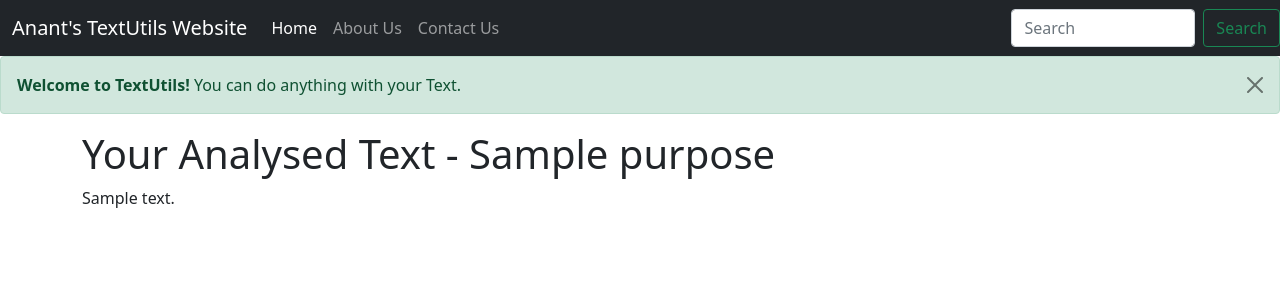
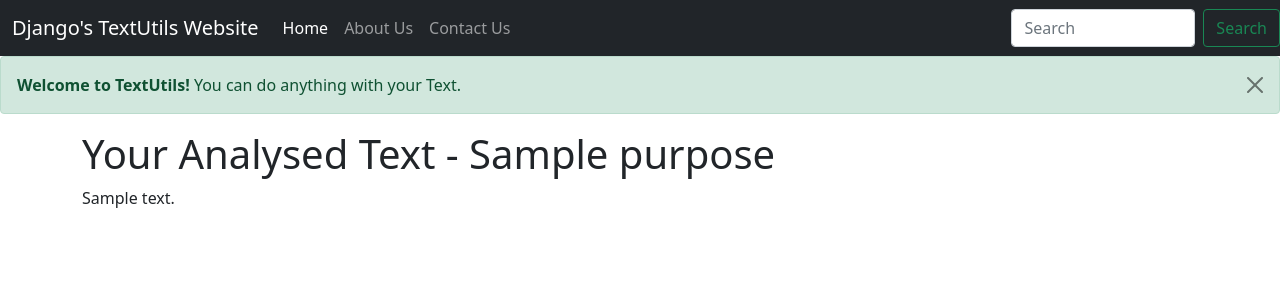
Before and after one commit to Digvijaypatil07/SE_Django-s_Textutil, a Django app: template templates/analyse.html in a window 1280 px wide. Shown: the top 300 px of the page. Run offline with Django 4.2, Linux system fonts and the light colour scheme; the template is opened without the code that fills it: most values are stand-ins (such as "Sample title", 1, 10 or a date in 2020).

Commit message:
Update analyse.html

```diff
--- a/templates/analyse.html
+++ b/templates/analyse.html
@@ -8,12 +8,12 @@
     <!-- Bootstrap CSS -->
     <link href="https://cdn.jsdelivr.net/npm/bootstrap@5.0.2/dist/css/bootstrap.min.css" rel="stylesheet" integrity="sha384-EVSTQN3/azprG1Anm3QDgpJLIm9Nao0Yz1ztcQTwFspd3yD65VohhpuuCOmLASjC" crossorigin="anonymous">
 
-    <title>Anant's TextUtils Website</title>
+    <title>Django's TextUtils Website</title>
   </head>
   <body>
     <nav class="navbar navbar-expand-lg navbar-dark bg-dark">
         <div class="container-fluid">
-          <a class="navbar-brand" href="#">Anant's TextUtils Website</a>
+          <a class="navbar-brand" href="#">Django's TextUtils Website</a>
           <button class="navbar-toggler" type="button" data-bs-toggle="collapse" data-bs-target="#navbarNavDropdown" aria-controls="navbarNavDropdown" aria-expanded="false" aria-label="Toggle navigation">
             <span class="navbar-toggler-icon"></span>
           </button>
```
